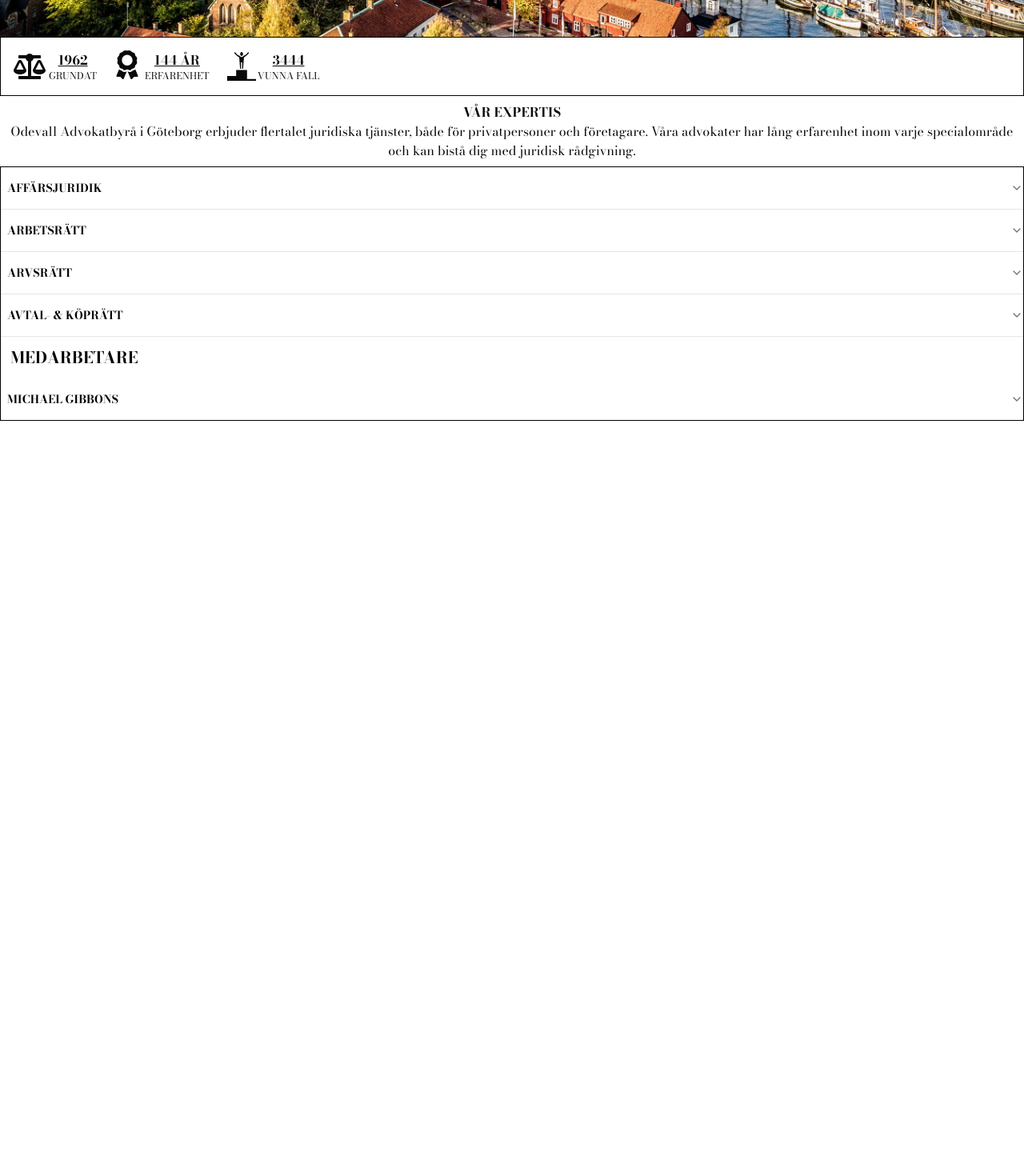
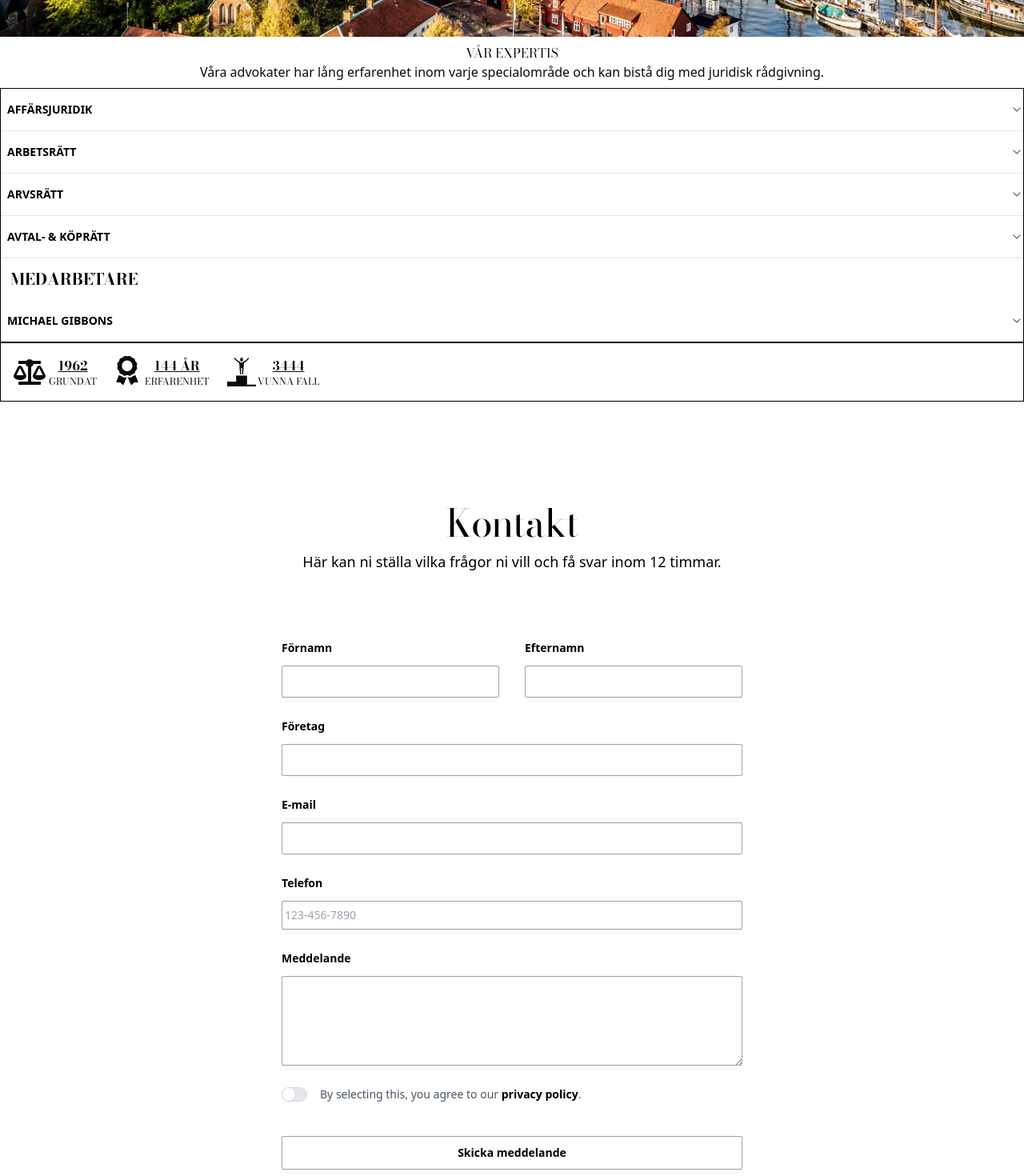
Before and after one commit to smnmnssn/odevall-advokatbyra, a Next.js app: page / in a window 1280 px wide. Shown: the part 740-2210 px from the top of the page at 80% size. Before the commit the page ends 1266 px from the top, so only its background shows below. Built offline with nearby package versions, Linux system fonts and the light colour scheme.

Commit message:
styling and contactform

```diff
--- a/package.json
+++ b/package.json
@@ -9,6 +9,8 @@
     "lint": "next lint"
   },
   "dependencies": {
+    "@headlessui/react": "^2.2.0",
+    "@heroicons/react": "^2.2.0",
     "@radix-ui/react-accordion": "^1.2.3",
     "class-variance-authority": "^0.7.1",
     "clsx": "^2.1.1",
@@ -18,6 +20,7 @@
     "next": "15.2.3",
     "react": "^19.0.0",
     "react-dom": "^19.0.0",
+    "react-hook-form": "^7.54.2",
     "react-icons": "^5.5.0",
     "react-intersection-observer": "^9.16.0",
     "tailwind-merge": "^3.0.2",
--- /dev/null
+++ b/src/app/_components/contact.tsx
@@ -0,0 +1,181 @@
+"use client";
+import { Bodoni_Moda } from "next/font/google";
+import { Field, Label, Switch } from "@headlessui/react";
+import { useState } from "react";
+
+const bodoni = Bodoni_Moda({
+  subsets: ["latin"],
+  weight: ["400", "700"],
+
+});
+
+export default function Contact() {
+  const [agreed, setAgreed] = useState(false);
+
+  return (
+    <div className="font-sans isolate bg-white px-6 py-24 sm:py-32 lg:px-8">
+      <div
+        aria-hidden="true"
+        className="absolute inset-x-0 top-[-10rem] -z-10 transform-gpu overflow-hidden blur-3xl sm:top-[-20rem]"
+      >
+        <div
+          style={{
+            clipPath:
+              "polygon(74.1% 44.1%, 100% 61.6%, 97.5% 26.9%, 85.5% 0.1%, 80.7% 2%, 72.5% 32.5%, 60.2% 62.4%, 52.4% 68.1%, 47.5% 58.3%, 45.2% 34.5%, 27.5% 76.7%, 0.1% 64.9%, 17.9% 100%, 27.6% 76.8%, 76.1% 97.7%, 74.1% 44.1%)",
+          }}
+          className="relative left-1/2 -z-10 aspect-1155/678 w-[36.125rem] max-w-none -translate-x-1/2 rotate-[30deg] bg-linear-to-tr from-[#ff80b5] to-[#9089fc] opacity-30 sm:left-[calc(50%-40rem)] sm:w-[72.1875rem]"
+        />
+      </div>
+      <div className="mx-auto max-w-2xl text-center">
+        <h2 className={`${bodoni.className} text-4xl tracking-tight text-balance text-black sm:text-5xl font-serif`} >
+          Kontakt
+        </h2>
+        <p className="mt-2 text-lg/8 text-black font-sans">
+          Här kan ni ställa vilka frågor ni vill och få svar inom 12 timmar.{" "}
+        </p>
+      </div>
+      <form
+        action="#"
+        method="POST"
+        className="mx-auto mt-16 max-w-xl sm:mt-20"
+      >
+        <div className="grid grid-cols-1 gap-x-8 gap-y-6 sm:grid-cols-2">
+          <div>
+            <label
+              htmlFor="first-name"
+              className="block text-sm/6 font-semibold text-black"
+            >
+              Förnamn{" "}
+            </label>
+            <div className="mt-2.5">
+              <input
+                id="first-name"
+                name="first-name"
+                type="text"
+                autoComplete="given-name"
+                className="block w-full rounded-xs bg-white px-3.5 py-2  text-black outline-1 -outline-offset-1 outline-gray-400 placeholder:text-gray-400 focus:outline-2 focus:-outline-offset-2 focus:outline-black "
+              />
+            </div>
+          </div>
+          <div>
+            <label
+              htmlFor="last-name"
+              className=" block text-sm/6 font-semibold text-black"
+            >
+              Efternamn{" "}
+            </label>
+            <div className="mt-2.5">
+              <input
+                id="last-name"
+                name="last-name"
+                type="text"
+                autoComplete="family-name"
+                className="block w-full rounded-xs bg-white px-3.5 py-2 text-base text-black outline-1 -outline-offset-1 outline-gray-400 placeholder:text-gray-400 focus:outline-2 focus:-outline-offset-2 focus:outline-black"
+              />
+            </div>
+          </div>
+          <div className="sm:col-span-2">
+            <label
+              htmlFor="company"
+              className="block text-sm/6 font-semibold text-black"
+            >
+              Företag
+            </label>
+            <div className="mt-2.5">
+              <input
+                id="company"
+                name="company"
+                type="text"
+                autoComplete="organization"
+                className="block w-full rounded-xs bg-white px-3.5 py-2 text-base text-black outline-1 -outline-offset-1 outline-gray-400 placeholder:text-gray-400 focus:outline-2 focus:-outline-offset-2 focus:outline-black"
+              />
+            </div>
+          </div>
+          <div className="sm:col-span-2">
+            <label
+              htmlFor="email"
+              className="block text-sm/6 font-semibold text-black"
+            >
+              E-mail
+            </label>
+            <div className="mt-2.5">
+              <input
+                id="email"
+                name="email"
+                type="email"
+                autoComplete="email"
+                className="block w-full rounded-xs bg-white px-3.5 py-2 text-base text-black outline-1 -outline-offset-1 outline-gray-400 placeholder:text-gray-400 focus:outline-2 focus:-outline-offset-2 focus:outline-black"
+              />
+            </div>
+          </div>
+          <div className="sm:col-span-2">
+            <label
+              htmlFor="phone-number"
+              className="block text-sm/6 font-semibold text-black"
+            >
+              Telefon{" "}
+            </label>
+            <div className="mt-2.5">
+              <div className="flex rounded-xs bg-white outline-1 -outline-offset-1 outline-gray-400 has-[input:focus-within]:outline-2 has-[input:focus-within]:-outline-offset-2 has-[input:focus-within]:outline-black">
+                <input
+                  id="phone-number"
+                  name="phone-number"
+                  type="text"
+                  placeholder="123-456-7890"
+                  className="block min-w-0 grow py-1.5 pr-3 pl-1 text-base text-black placeholder:text-gray-400 focus:outline-none sm:text-sm/6"
+                />
+              </div>
+            </div>
+          </div>
+          <div className="sm:col-span-2">
+            <label
+              htmlFor="message"
+              className="block text-sm/6 font-semibold text-black"
+            >
+              Meddelande
+            </label>
+            <div className="mt-2.5">
+              <textarea
+                id="message"
+                name="message"
+                rows={4}
+                className="block w-full rounded-xs bg-white px-3.5 py-2 text-base text-black outline-1 -outline-offset-1 outline-gray-400 placeholder:text-gray-400 focus:outline-2 focus:-outline-offset-2 focus:outline-black"
+                defaultValue={""}
+              />
+            </div>
+          </div>
+          <Field className="flex gap-x-4 sm:col-span-2">
+            <div className="flex h-6 items-center">
+              <Switch
+                checked={agreed}
+                onChange={setAgreed}
+                className="group flex w-8 flex-none cursor-pointer rounded-full bg-gray-200 p-px ring-1 ring-black/5 transition-colors duration-200 ease-in-out ring-inset focus-visible:outline-2 focus-visible:outline-offset-2 focus-visible:outline-black data-checked:bg-black"
+              >
+                <span className="sr-only">Agree to policies</span>
+                <span
+                  aria-hidden="true"
+                  className="size-4 transform rounded-full bg-white ring-1 shadow-xs ring-black/5 transition duration-200 ease-in-out group-data-checked:translate-x-3.5"
+                />
+              </Switch>
+            </div>
+            <Label className="text-sm/6 text-gray-600">
+              By selecting this, you agree to our{" "}
+              <a href="#" className="font-semibold text-black">
+                privacy&nbsp;policy
+              </a>
+              .
+            </Label>
+          </Field>
+        </div>
+        <div className="mt-10">
+          <button
+            type="submit"
+            className="block w-full border border-gray-400 rounded-xs  px-3.5 py-2.5 text-center text-sm font-semibold text-black shadow-xs hover:bg-slate-200 focus-visible:outline-2 focus-visible:outline-offset-2 focus-visible:outline-black"
+          >
+            Skicka meddelande
+          </button>
+        </div>
+      </form>
+    </div>
+  );
+}
--- a/src/app/_components/fieldsoflaw.tsx
+++ b/src/app/_components/fieldsoflaw.tsx
@@ -3,7 +3,7 @@ import {
   AccordionContent,
   AccordionItem,
   AccordionTrigger,
-} from "@/components/ui/accordion";
+} from "@/app/_components/accordion";
 import Image from "next/image";
 import FadeInSection from "./useinview";
 
@@ -12,10 +12,9 @@ export default function FieldsOfLaw() {
     <div id="wrapper">
       <FadeInSection>
         <div className="text-center p-2">
-          <h1 className="font-bold fontsans">VÅR EXPERTIS</h1>
-          <p>
-            Odevall Advokatbyrå i Göteborg erbjuder flertalet juridiska
-            tjänster, både för privatpersoner och företagare. Våra advokater har
+          <h1 className="  ">VÅR EXPERTIS</h1>
+          <p className="font-sans">
+            Våra advokater har
             lång erfarenhet inom varje specialområde och kan bistå dig med
             juridisk rådgivning.
           </p>
@@ -23,26 +22,29 @@ export default function FieldsOfLaw() {
       </FadeInSection>
 
       <FadeInSection>
-        <Accordion type="single" collapsible className="text-black border border-black">
-
+        <Accordion
+          type="single"
+          collapsible
+          className="text-black border border-black"
+        >
           {/* AFFÄRSJURIDIK */}
           <AccordionItem value="affarsjuridik">
-            <AccordionTrigger className="font-bold ml-2">
+            <AccordionTrigger className="font-bold ml-2 font-sans">
               AFFÄRSJURIDIK
             </AccordionTrigger>
             <AccordionContent>
-            <p className="ml-2">
+              <p className="ml-2 font-sans">
                 Kontakta Odevall Advokatbyrå i Göteborg om du önskar juridisk
                 rådgivning inom affärsjuridik. Vi hjälper dig att ta fram avtal
                 (för exempelvis fastighetsköp, inventarier, affärsuppgörelsen
                 mm.)
               </p>
-              <p className="mt-4 ml-2">
+              <p className="mt-4 ml-2 font-sans">
                 Följande advokater är särskilt inriktade på affärsjuridik:
               </p>
-              <p className="mt-4 ml-2">Michael Gibbons</p>{" "}
-              <p className=" ml-2">Jan Ohlsson</p>
-              <p className="mt-4 ml-2">
+              <p className="mt-4 ml-2 font-sans">Michael Gibbons</p>{" "}
+              <p className=" ml-2 font-sans">Jan Ohlsson</p>
+              <p className="mt-4 ml-2 font-sans">
                 Affärsjuridik kan handla om de lagar som styr bildandet av
                 företag och hur de kan drivas. Under uppbyggnaden av olika typer
                 av företag, förtydligar affärsjuridiken hur varje typ av
@@ -51,7 +53,7 @@ export default function FieldsOfLaw() {
                 köp av fastigheter, inventarier samt rena affärs och
                 samarbetsuppgörelser.
               </p>
-              <p className="mt-4 ml-2">
+              <p className="mt-4 ml-2 font-sans">
                 Till skillnad från många olika juridiska områden har du som
                 klient och din motpart samma intresse, ni vill komma överens! Ni
                 stretar alltså inte åt var sitt håll och försöker vinna ett
@@ -60,7 +62,7 @@ export default function FieldsOfLaw() {
                 att ni från början sätter upp så tydliga regler och riktlinjer
                 som möjligt så att inga konflikter ska uppstå i framtiden.
               </p>
-              <p className="mt-4 ml-2">
+              <p className="mt-4 ml-2 font-sans">
                 Vi på Odevall Advokatbyrå har under decennier medverkat vid ett
                 otal olika affärsuppgörelsen med stor tillfredsställelse för
                 alla inblandade parter. Vi häger oss åt era ärenden och har en
@@ -75,20 +77,20 @@ export default function FieldsOfLaw() {
 
           {/* ARBETSRÄTT */}
           <AccordionItem value="arbetsratt">
-            <AccordionTrigger className="font-bold ml-2">
+            <AccordionTrigger className="font-bold ml-2 font-sans">
               ARBETSRÄTT
             </AccordionTrigger>
             <AccordionContent>
-            <p className="ml-2">
+              <p className="ml-2 font-sans">
                 Kontakta Odevall Advokatbyrå i Göteborg om du behöver hjälp vid
                 arbetsrättsliga tvister eller frågor. Vi erbjuder juridisk
                 rådgivning angående LAS, uppsägningar och mycket mer.
               </p>
-              <p className="mt-4 ml-2">
+              <p className="mt-4 ml-2 font-sans">
                 Följande advokater är särskilt inriktade på arbetsrätt:
               </p>
-              <p className="mt-4 ml-2">Michael Gibbons</p>
-              <p className="mt-4 ml-2">
+              <p className="mt-4 ml-2 font-sans">Michael Gibbons</p>
+              <p className="mt-4 ml-2 font-sans">
                 Arbetsrätt handlar i huvudsak om dig som är arbetstagare i ditt
                 förhållande till din arbetsgivare, enklast beskrivet vad du har
                 för rättigheter och skyldigheter vid eventuella tvister. Den
@@ -100,7 +102,7 @@ export default function FieldsOfLaw() {
                 branschspecifika kollektivavtal man kan söka stöd i om man
                 hamnar i tvist med sin arbetsgivare.
               </p>
-              <p className="mt-4 ml-2">
+              <p className="mt-4 ml-2 font-sans">
                 Uppsägning är ofta grund till olika konflikter då tolkningar kan
                 skilja sig åt beroende på om du blir uppsagd eller om du som
                 arbetsgivare ska säga upp någon. Som anställd så har du så som
@@ -115,7 +117,7 @@ export default function FieldsOfLaw() {
                 engagemang eller den kompetens som krävs för att hjälpa en part
                 fullt ut när en tvist uppstår.
               </p>
-              <p className="mt-4 ml-2">
+              <p className="mt-4 ml-2 font-sans">
                 De vanligaste skälen till uppsägningar är arbetsbrist eller på
                 grund av personliga skäl. Det krävs saklig grund för att en
                 uppsägning ska följa lagen. Gör den inte det så kan
@@ -170,33 +172,33 @@ export default function FieldsOfLaw() {
 
           {/* ARVSRÄTT */}
           <AccordionItem value="arvsratt">
-            <AccordionTrigger className="font-bold ml-2">
+            <AccordionTrigger className="font-bold ml-2 font-sans">
               ARVSRÄTT
             </AccordionTrigger>
             <AccordionContent>
-            <p className="ml-2">
+              <p className="ml-2 font-sans">
                 Kontakta Odevall Advokatbyrå i Göteborg om du behöver hjälp vid
                 arvsskiften. Vi erbjuder juridisk rådgivning vid bouppteckningar
                 och boutredningar. Vi hjälper också till att ta fram testamenten
                 och rådgör i allmänna arvsfrågor.
               </p>
-              <p className="mt-4 ml-2">
+              <p className="mt-4 ml-2 font-sans">
                 Följande advokater är särskilt inriktade på arvsrätt:
               </p>
-              <p className="mt-4 ml-2">Ann-Christin Hemsedahl</p>
-              <p className="mt-4 ml-2">
+              <p className="mt-4 ml-2 font-sans">Ann-Christin Hemsedahl</p>
+              <p className="mt-4 ml-2 font-sans">
                 Odevall biträder klienter vid arvsfrågor som hur arv skall
                 fördelas, bouppteckningar, boutredningar och när testamenten ska
                 skrivas.
               </p>
-              <p className="mt-4 ml-2">
+              <p className="mt-4 ml-2 font-sans">
                 Rätt till arv när någon avlider har efterlevande arvingar enligt
                 arvsordningen. Utefter släktskapets närhet delas arvingarna
                 utöver efterlevande make eller maka, in i tre olika kategorier,
                 s.k. arvsklasser. Här nedan följer några utdrag ur lagen som ger
                 er kunskap i grova drag om hur Arvsrätten ska tolkas.
               </p>
-              <p className="mt-4 ml-2">
+              <p className="mt-4 ml-2 font-sans">
                 Den första arvsklassen, är bröstarvingarna med andra ord
                 arvlåtarens barn, bröstarvingarna. Dessa, barn till arvlåtaren
                 erhåller lika stor del (arvslott) av det totala arvet. Arvsrätt
@@ -205,7 +207,7 @@ export default function FieldsOfLaw() {
                 på det avlidna barnets arvslott. Varje arvsgren får lika stor
                 arvslott.
               </p>
-              <p className="mt-4 ml-2">
+              <p className="mt-4 ml-2 font-sans">
                 För arvsrätt syskon och/eller arvsrätt föräldrar gäller
                 följande: är arvlåtarens föräldrar och syskon och syskonens barn
                 och barnbarn o.s.v. De som är efterlevande i andra arvsklassen
@@ -217,7 +219,7 @@ export default function FieldsOfLaw() {
                 syskon har avlidit före arvlåtaren, träder syskonets barn och
                 barnbarn o.s.v. i det avlidna syskonets ställe.
               </p>
-              <p className="mt-4 ml-2">
+              <p className="mt-4 ml-2 font-sans">
                 Är far- och morföräldrar och deras barn, dvs. farbröder,
                 fastrar, morbröder och mostrar, men inte far- och
                 morföräldrarnas barnbarn, dvs. arvlåtarens kusiner. Vid kusiner
@@ -227,7 +229,7 @@ export default function FieldsOfLaw() {
                 några arvingar eller något testamente går arvet till den
                 allmänna arvsfonden.
               </p>
-              <p className="mt-4 ml-2">
+              <p className="mt-4 ml-2 font-sans">
                 Om den som avlider är gift när han eller hon dör, är huvudregeln
                 att efterlevande maken ärver hela den avlidnes kvarlåtenskap.
                 Har makarna inga gemensamma barn men den avlidna maken
@@ -244,7 +246,7 @@ export default function FieldsOfLaw() {
                 har rätt till arv efter det att även denna maken eller makan
                 avlidit.
               </p>
-              <p className="mt-4 ml-2">
+              <p className="mt-4 ml-2 font-sans">
                 Denn rätt kan beskrivas som en äganderätt med de begränsningar
                 att den make som ärver inte får testamentera bort egendom som
                 han eller hon ärvt efter den först avlidna maken genom att i sin
@@ -252,7 +254,7 @@ export default function FieldsOfLaw() {
                 efterlevande maken i stort sett fritt disponera och förbruka den
                 ärvda egendomen.
               </p>
-              <p className="mt-4 ml-2">
+              <p className="mt-4 ml-2 font-sans">
                 Barn till en avliden make som inte den andra maken också är
                 förälder till kallas i arvssammanhang för särkullbarn.
                 Särkullbarn har rätt att få ut sitt arv genast och behöver inte
@@ -270,28 +272,28 @@ export default function FieldsOfLaw() {
 
           {/* AVTAL & KÖPRÄTT */}
           <AccordionItem value="avtal-kopratt">
-            <AccordionTrigger className="font-bold ml-2">
+            <AccordionTrigger className="font-bold ml-2 font-sans">
               AVTAL- & KÖPRÄTT
             </AccordionTrigger>
             <AccordionContent>
-            <p className="ml-2">
+              <p className="ml-2 font-sans">
                 Kontakta Odevall Advokatbyrå i Göteborg om du behöver hjälp att
                 ta fram juridiska avtal. Vi erbjuder rådgivning och bistår med
                 vår juridiska expertis vid framtagande av köpehandlingar och
                 diverse andra juridiskt bindande avtal.
               </p>
-              <p className="mt-4 ml-2">
+              <p className="mt-4 ml-2 font-sans">
                 Följande advokater är särskilt inriktade på köprätt och
                 avtalsrätt:
               </p>
-              <p className="mt-4 ml-2">Jan Ohlsson</p>
-              <p className="mt-4 ml-2">
+              <p className="mt-4 ml-2 font-sans">Jan Ohlsson</p>
+              <p className="mt-4 ml-2 font-sans">
                 Odevall biträder klienter vid arvsfrågor som hur arv skall
                 fördelas, bouppteckningar, boutredningar och när testamenten ska
                 skrivas.
               </p>
 
-              <p className="mt-4 ml-2">
+              <p className="mt-4 ml-2 font-sans">
                 Få har längre erfarenhet av detta ämne än Odevall Advokatbyrå
                 och det gör att du med förtroende kan vända dig till oss när du
                 har ärenden som rör avtal och köprätt. Köplagen är en lag med
@@ -300,14 +302,14 @@ export default function FieldsOfLaw() {
                 undviker konflikter samt spar oftast mycket tid, arbete och inte
                 minst pengar.
               </p>
-              <p className="mt-4 ml-2">
+              <p className="mt-4 ml-2 font-sans">
                 Odevall Advokatbyrå biträder klienter med alla typer av avtal
                 och köprättsfrågor som exempelvis : avtal om köp eller
                 försäljning av företag eller dess verksamhet, Agentavtal,
                 Distributionsavtal, Inköps- och leveransavtal, Licensavtal,
                 Samarbetsavtal, Uppdrags- och tjänsteavtal med mera
               </p>
-              <p className="mt-4 ml-2">
+              <p className="mt-4 ml-2 font-sans">
                 Det är inte ovanligt att avtal handlar om kompromisser och
                 jämkningar mellan vad som går att göra eller vad som är lämpligt
                 ur en klients perspektiv, och sedan inte minst vad som är
@@ -319,13 +321,13 @@ export default function FieldsOfLaw() {
               </button>
             </AccordionContent>
           </AccordionItem>
-<p className="text-xl m-3 font-extrabold">MEDARBETARE</p>
+          <p className="text-xl m-3 font-extrabold">MEDARBETARE</p>
           {/* MEDARBETARE - MICHAEL GIBBONS */}
           <AccordionItem value="michael-gibbons">
-            <AccordionTrigger className="font-bold ml-2">
+            <AccordionTrigger className="font-bold ml-2 font-sans">
               MICHAEL GIBBONS
             </AccordionTrigger>
-            <AccordionContent className="ml-2">
+            <AccordionContent className="ml-2 font-sans">
               <h3 className="font-bold mt-2">Inriktning:</h3>
               <p>Affärsjuridik samt bolags- och skatterätt.</p>
               <h3 className="font-bold mt-2">Bakgrund:</h3>
--- a/src/app/globals.css
+++ b/src/app/globals.css
@@ -123,3 +123,12 @@ html {
     @apply bg-background text-foreground;
   }
 }
+
+input:-webkit-autofill,
+input:-webkit-autofill:hover,
+input:-webkit-autofill:focus,
+input:-webkit-autofill:active {
+
+  -webkit-text-fill-color: black !important; /* Sätter textfärgen till svart */
+  transition: background-color 5000s ease-in-out 0s;
+}
--- a/src/app/page.tsx
+++ b/src/app/page.tsx
@@ -2,14 +2,16 @@ import Banner from "./_components/banner";
 import LawFields from "./_components/fieldsoflaw";
 import Header from "./_components/header";
 import HeroSection from "./_components/herosection";
+import Contact from './_components/contact';
 
 export default function Home() {
   return (
     <div>
       <Header />
       <HeroSection />
+      <LawFields />
       <Banner />
-      <LawFields />
+      <Contact />
     </div>
   );
 }
```
Also changed, not shown: src/app/_components/herosection.tsx (+8 -8 lines), src/app/_components/accordion.tsx (renamed from src/components/ui/accordion.tsx), src/app/_components/contactform.tsx (deleted), 1 other file (tests, documents, lock files or other folders).
